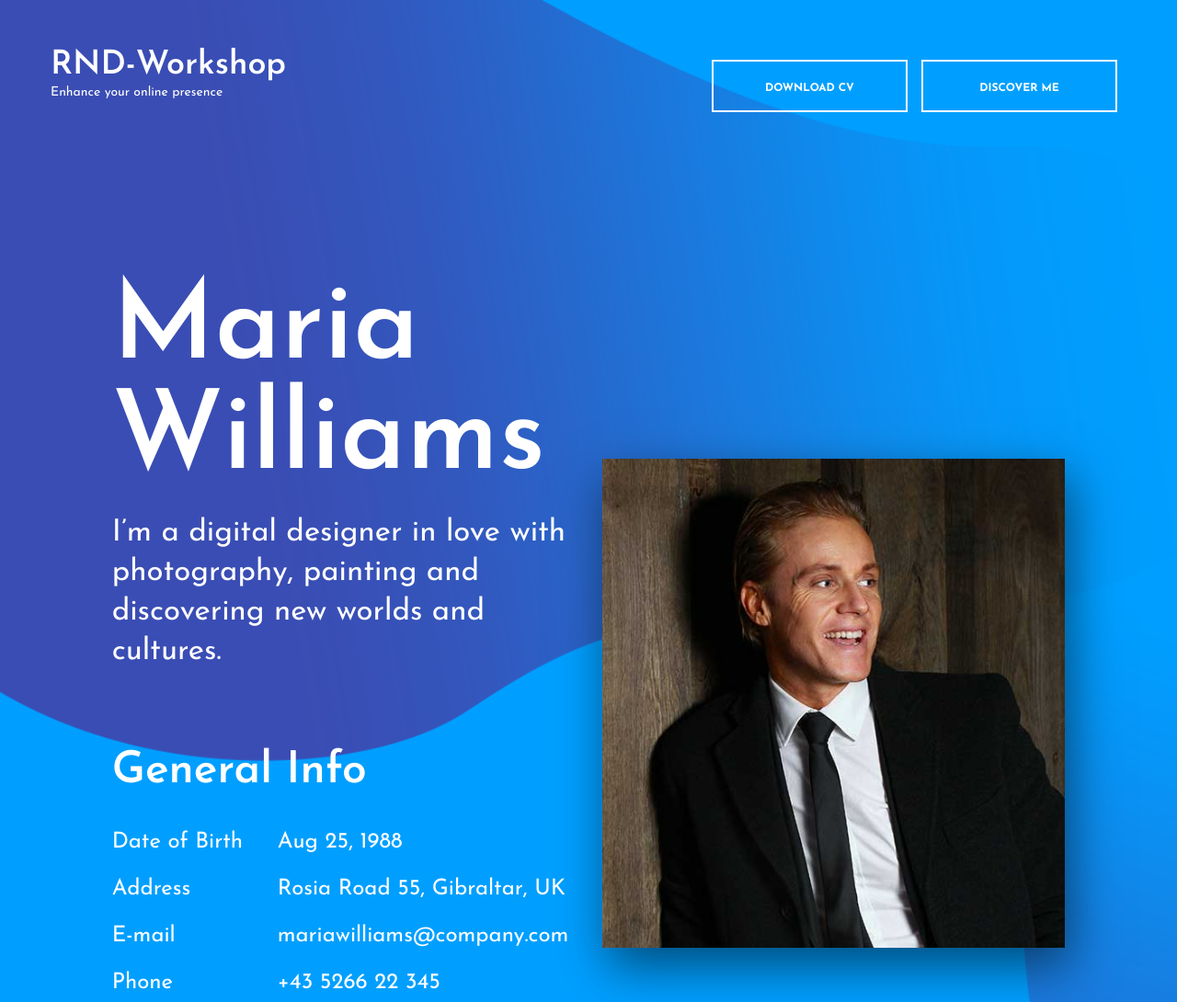
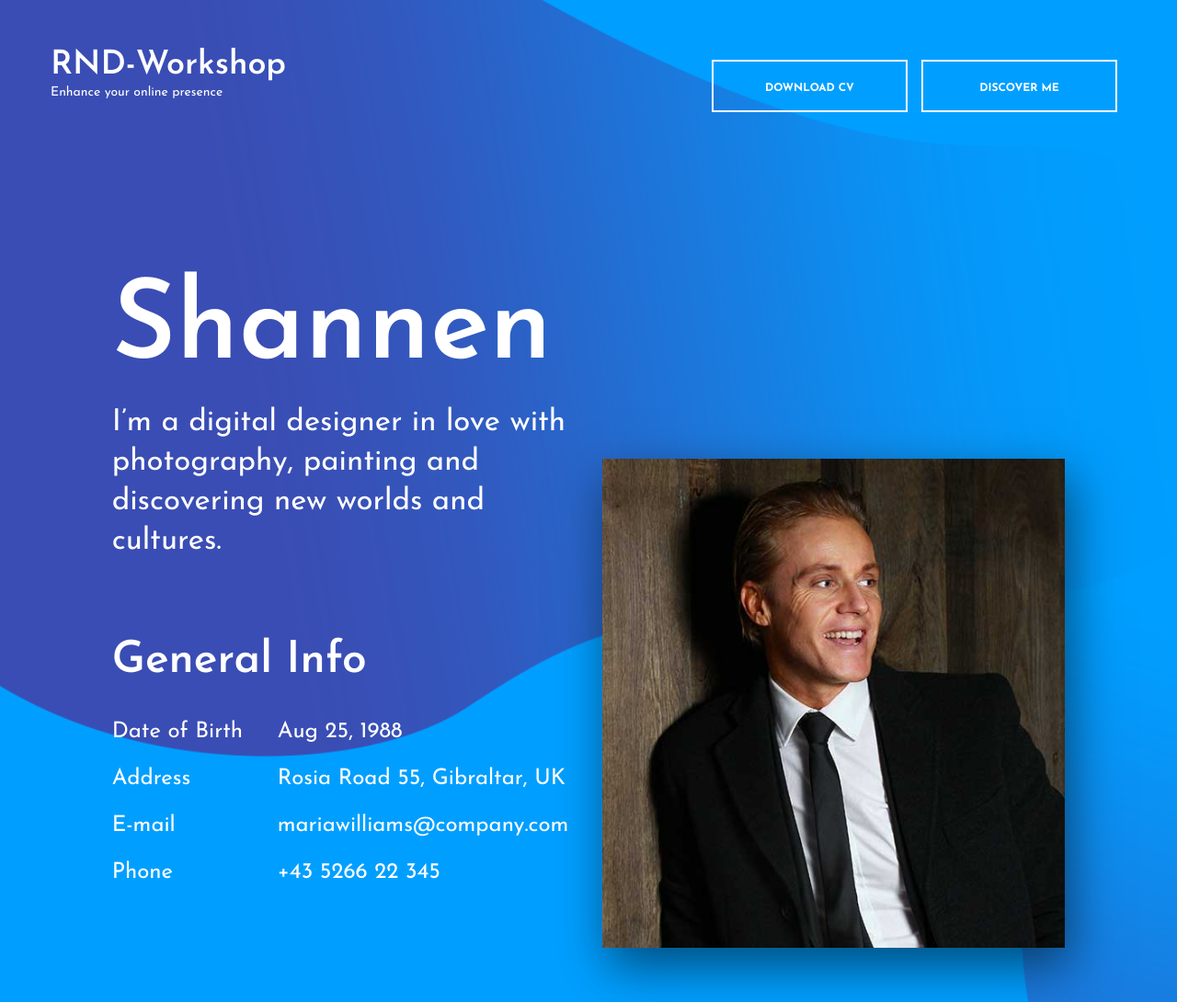
Before and after one commit to shannenvalerietan/Workshop, a plain HTML site: page home2.html in a window 1280 px wide. Shown: the top 1090 px of the page at 92% size. Drawn offline with Linux system fonts and the light colour scheme.

Commit message:
second commit

```diff
--- a/home2.html
+++ b/home2.html
@@ -61,7 +61,7 @@
 						<div class="row">
 							<div class="col-lg-6">
 								<div class="hero-text">
-									<h2>Maria Williams</h2>
+									<h2>Shannen</h2>
 									<p>I’m a digital designer in love with photography, painting and discovering new worlds and cultures.</p>
 								</div>
 								<div class="hero-info">
```
